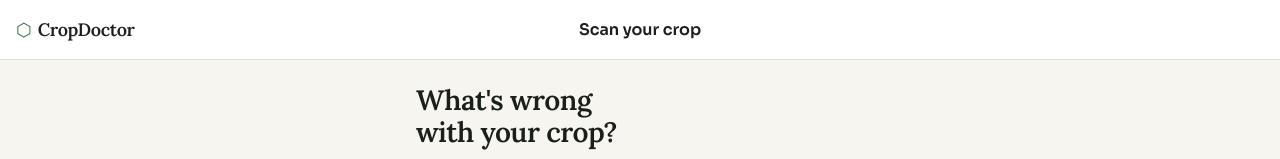
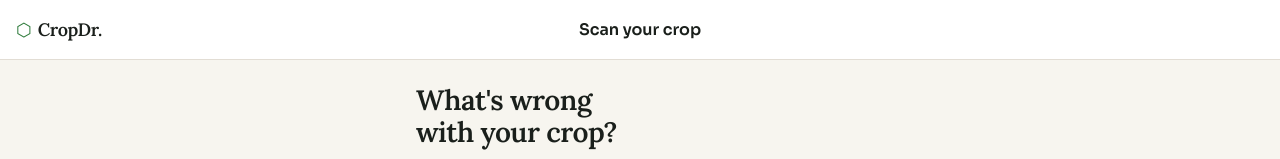
Before and after one commit to Aine-dickson/cropdoctor, a Vue app: page / in a window 1280 px wide. Shown: the top 159 px of the page. Built offline with nearby package versions, Linux system fonts and the light colour scheme; no server answers; the HTML template or start-up script is replaced by a standard one.

Commit message:
App header remake

```diff
--- a/src/components/AppTopBar.vue
+++ b/src/components/AppTopBar.vue
@@ -10,7 +10,7 @@
             </button>
             <div v-else class="brand">
                 <span class="brand-hex">⬡</span>
-                <span class="brand-name">CropDoctor</span>
+                <span class="brand-name">CropDr.</span>
             </div>
         </div>
 
```
